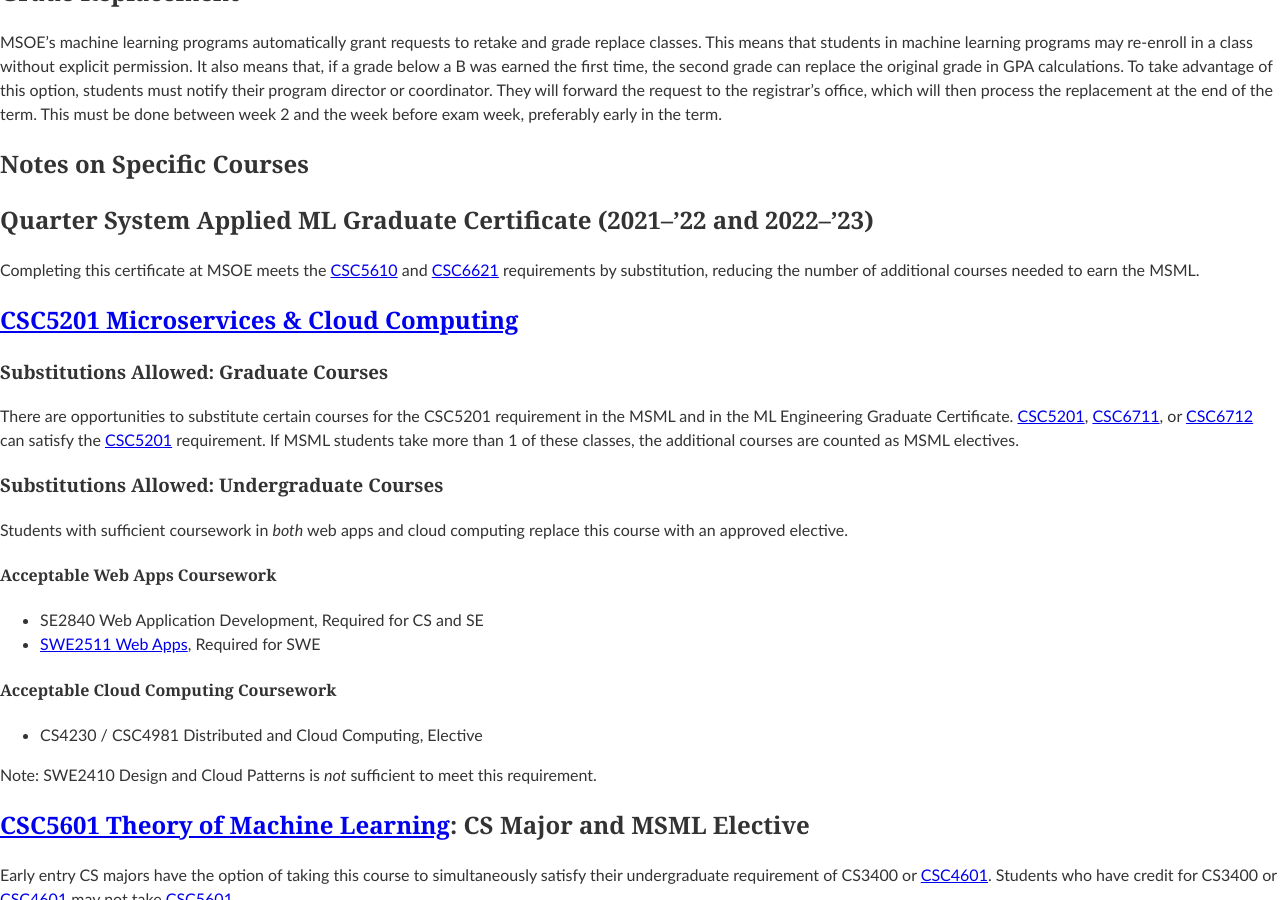
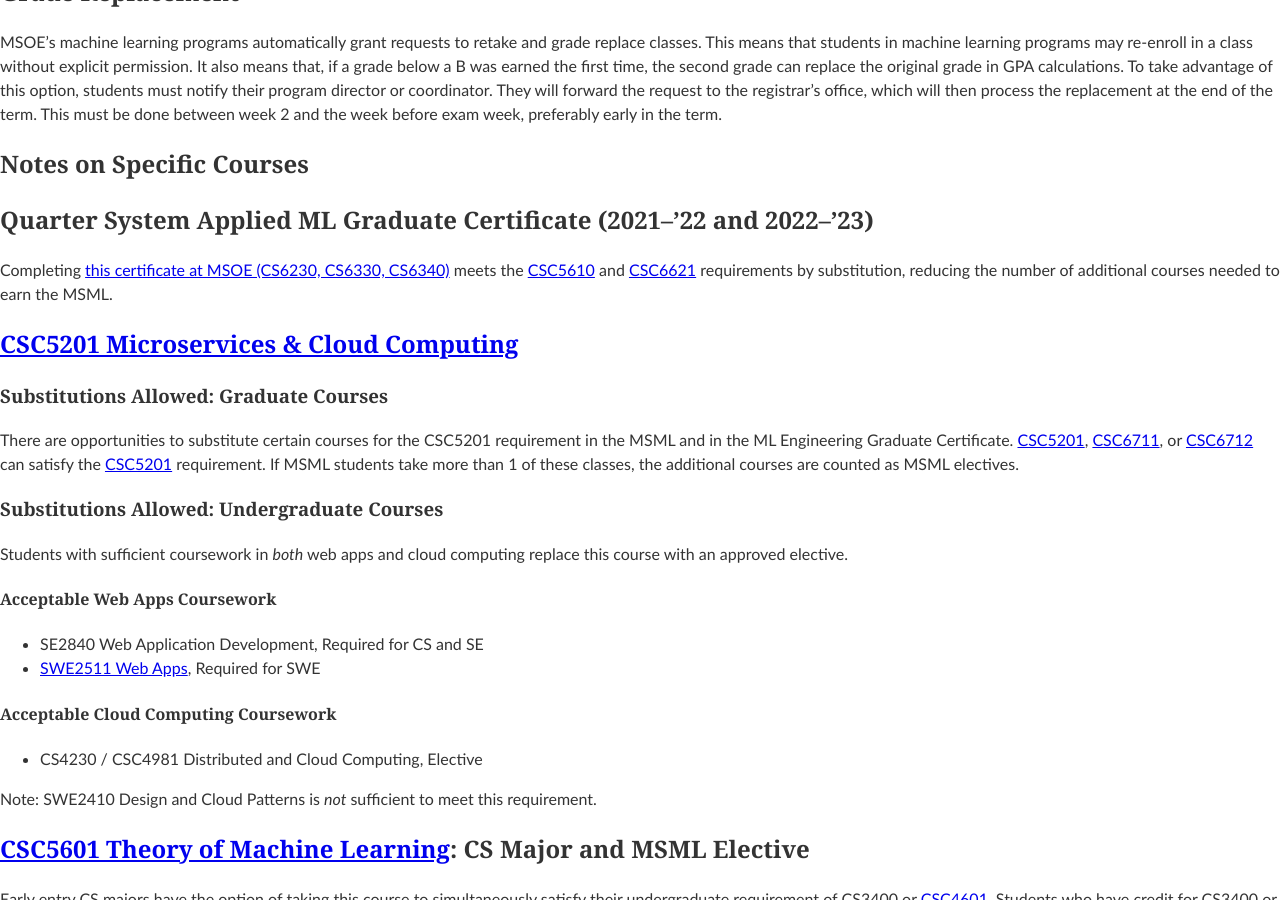
Before and after one commit to edurant/edurant.github.io, a Jekyll site: the page built from advising/msml.md, in a window 1280 px wide and 900 px high, scrolled down 4167 px. Built offline with Jekyll 4.4.1, drawn with Linux system fonts in a browser that asks for light colours; our own code applies the rules of GitHub Pages for plain Markdown files.

Commit message:
MSML: more details from quarter certificate transition

```diff
--- a/advising/msml.md
+++ b/advising/msml.md
@@ -117,7 +117,7 @@ MSOE's machine learning programs automatically grant requests to retake and grad
 
 ## Quarter System Applied ML Graduate Certificate (2021–'22 and 2022–'23)
 
-Completing this certificate at MSOE meets the [CSC5610][CSC5610] and [CSC6621][CSC6621] requirements by substitution, reducing the number of additional courses needed to earn the MSML.
+Completing [this certificate at MSOE (CS6230, CS6330, CS6340)](https://catalog.msoe.edu/preview_program.php?catoid=33&poid=1675) meets the [CSC5610][CSC5610] and [CSC6621][CSC6621] requirements by substitution, reducing the number of additional courses needed to earn the MSML.
 
 ## [CSC5201 Microservices &amp; Cloud Computing][CSC5201]
 
```
